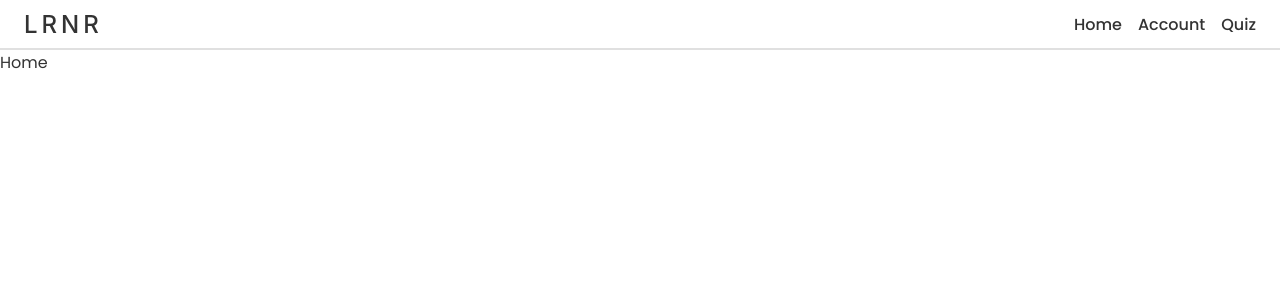
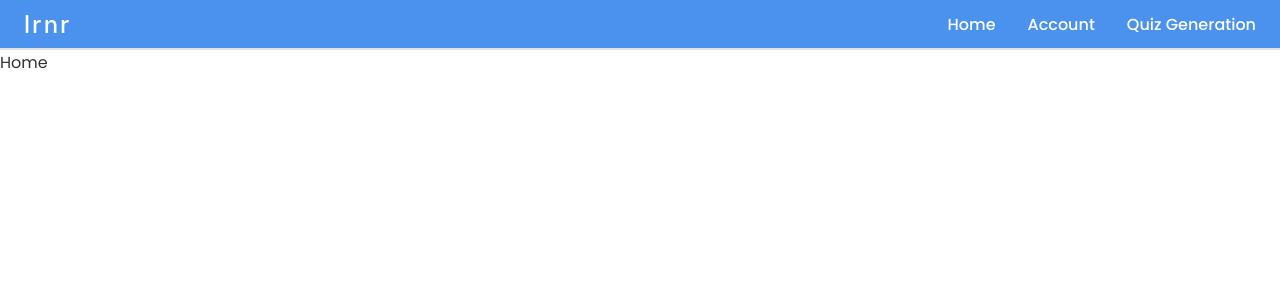
Before and after one commit to khangvu0/LRNR-app, a React (Vite) app in the folder client/: page / in a window 1280 px wide. Shown: the top 300 px of the page. Built offline with nearby package versions, Linux system fonts and the light colour scheme.

Commit message:
Updated header nav bar and styling

```diff
--- a/client/src/components/Header.jsx
+++ b/client/src/components/Header.jsx
@@ -6,7 +6,7 @@ export default function Header() {
         <header className="header" id="header">
             <nav className="nav">
                 <Link to="/" className="nav_logo">
-                    LRNR
+                    lrnr
                 </Link>
 
                 <div className="nav_menu" id="nav-menu">
@@ -25,7 +25,7 @@ export default function Header() {
 
                         <li className="nav_item">
                             <Link to="/quiz" className="nav_link">
-                                Quiz
+                                Quiz Generation
                             </Link>
                         </li>
                     </ul>
--- a/client/src/styles/Header.css
+++ b/client/src/styles/Header.css
@@ -5,7 +5,7 @@
     left: 0;
     top: 0;
     z-index: 100;
-    background-color: var(--body-color);
+    background-color: var(--blue-color);
     border-bottom: 2px solid #e0e0e0;
     margin: 0 auto;
 }
@@ -20,13 +20,13 @@
 }
 
 .nav_logo {
-    color: var(--title-color);
+    color: white;
     font-family: var(--font-logo);
-    letter-spacing: 4px;
+    letter-spacing: 2px;
 }
 
 .nav_logo:hover {
-    color: var(--main-color);
+    color: var(--off-white-color);
 }
 
 .nav_list {
@@ -37,71 +37,12 @@
     padding-left: 1rem;
     align-items: center;
     font-size: 0.9rem;
-    color: var(--title-color);
+    color: white;
     font-family: var(--font-text);
 }
 
 .nav_link:hover {
-    color: var(--secondary-color);
-}
-
-/*-------------------- Drop Down --------------------*/
-.dropdown {
-    position: relative;
-}
-
-.dropdown_menu {
-    display: none;
-    position: absolute;
-    background-color: var(--body-color);
-    box-shadow: 0 4px 12px rgba(0, 0, 0, 0.1);
-    border-radius: 0.25rem;
-    padding: 0.75rem 0;
-    min-width: 180px;
-}
-
-.dropdown_menu li {
-    padding: 0.5rem 1rem;
-}
-
-/* Show menu on hover */
-.dropdown:hover .dropdown_menu {
-    display: block;
-}
-
-.dropdown_item {
-    background: none;
-    border: none;
-    color: var(--text-color);
-    font-size: 0.9rem;
-    font-family: var(--font-text);
-    cursor: pointer;
-    text-align: left;
-    width: 100%;
-    display: block;
-    padding: 0;
-    transition: color 0.2s ease;
-}
-
-.dropdown_menu li:hover {
-    background-color: var(--card-color);
-}
-
-.dropdown_item:hover {
-    color: var(--main-color);
-}
-
-/* Hover arrow indicator */
-.dropdown_item::after {
-    content: '→';
-    float: right;
-    color: var(--main-color);
-    opacity: 0;
-    transition: opacity 0.2s ease;
-}
-
-.dropdown_item:hover::after {
-    opacity: 1;
+    color: var(--off-white-color);
 }
 
 /*-------------------- Media Queries --------------------*/
@@ -124,5 +65,6 @@
 
     .nav_link {
         font-size: 1rem;
+        padding-left: 2rem;
     }
 }
```
